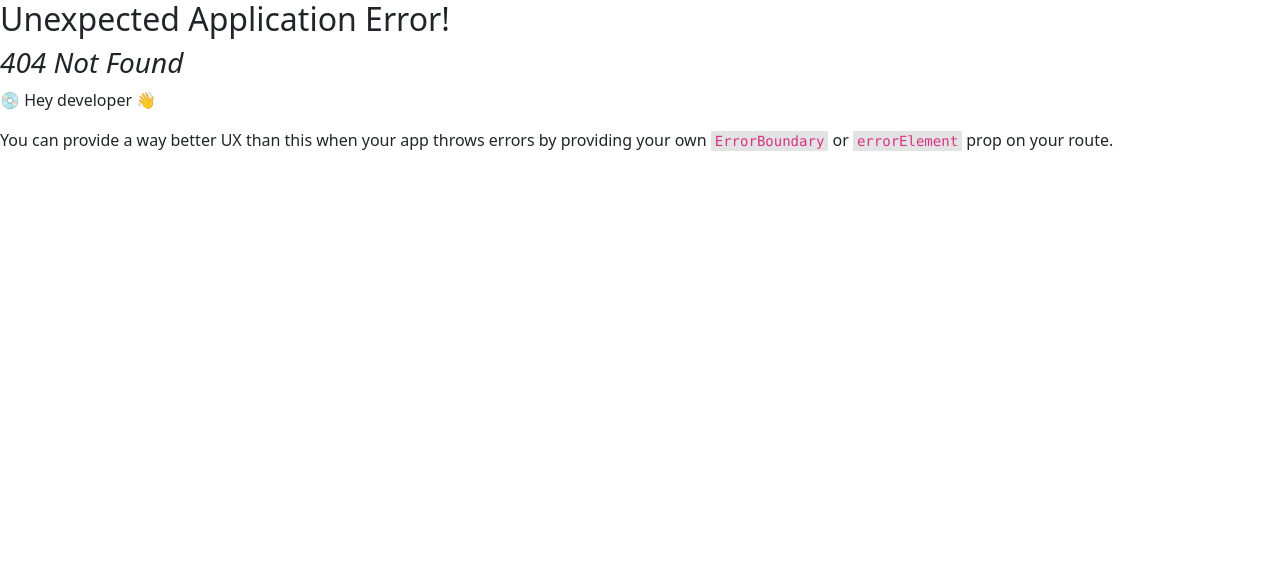
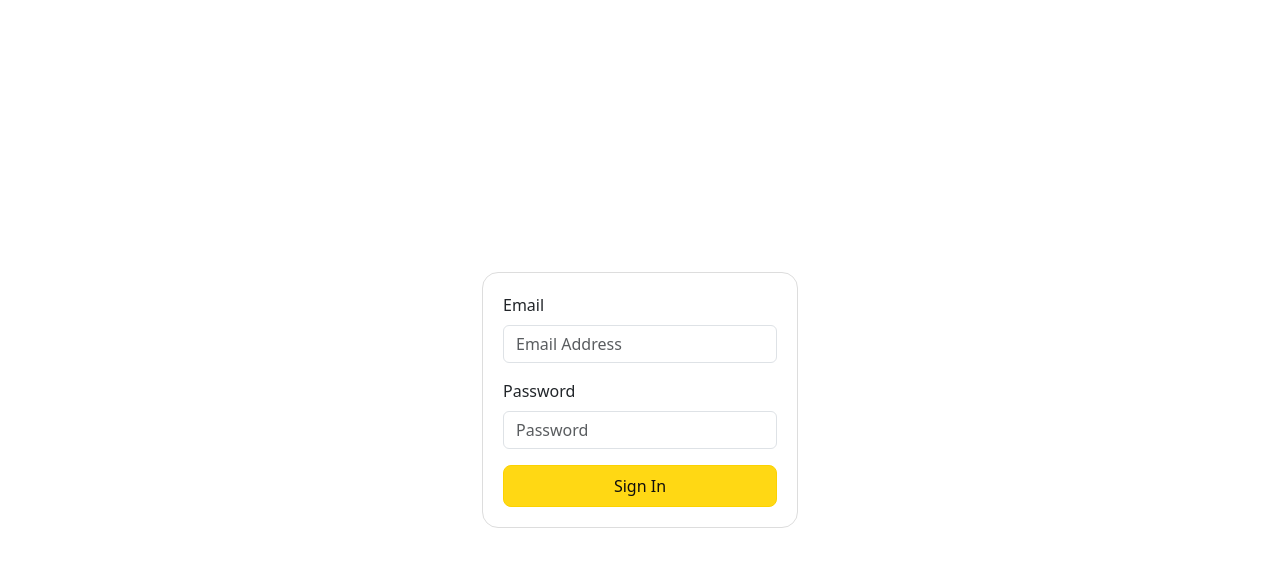
Before and after one commit to gsprasannabalaji/bos-buy-commerce, a React (Vite) app in the folder frontend/: page /login in a window 1280 px wide. Before the commit this address had no page. Shown: the top 566 px of the page. Built offline with nearby package versions, Linux system fonts and the light colour scheme.

Commit message:
added the login feature

```diff
--- a/frontend/src/app/store.js
+++ b/frontend/src/app/store.js
@@ -1,10 +1,12 @@
 import { configureStore } from '@reduxjs/toolkit';
 import cartSliceReducer from '../features/cart/cartSlice';
 import productsSliceReducer from '../features/products/productsSlice';
+import userReducer from '../features/user/userSlice';
 
 export const store = configureStore({
   reducer: {
     cart: cartSliceReducer,
-    products: productsSliceReducer
+    products: productsSliceReducer,
+    user: userReducer
   },
 })
--- a/frontend/src/common-components/Header.jsx
+++ b/frontend/src/common-components/Header.jsx
@@ -7,12 +7,16 @@ import {
   InputGroup,
   Nav,
   Offcanvas,
+  Dropdown,
 } from "react-bootstrap";
 import { BiSearch } from "react-icons/bi";
 import { FaShoppingCart } from "react-icons/fa";
 import { useState } from "react";
-import { useSelector } from "react-redux";
+import { useSelector, useDispatch } from "react-redux";
 import { useNavigate, useSearchParams } from "react-router-dom";
+import axios from "axios";
+import useCookieVerifier from "../custom-hooks/useCookieVerifier";
+import { setUser } from "../features/user/userSlice";
 
 const Header = () => {
   const [searchParams] = useSearchParams();
@@ -26,6 +30,33 @@ const Header = () => {
   });
   const [expand] = useState("lg");
   const navigate = useNavigate();
+  const [showDropdown, setShowDropdown] = useState(false);
+  const { isLoading, currentUserDetails } = useCookieVerifier();
+  const { isUserValid } = useSelector((state) => state?.user?.user);
+  const dispatch = useDispatch();
+
+  const handleToggleDropdown = () => setShowDropdown(!showDropdown);
+
+  const handleLogOut = async () => {
+    try {
+      await axios.get(
+        `${import.meta.env.VITE_BACKEND_ENDPOINT_URL}/user/clearCookies`,
+        { withCredentials: true }
+      );
+      localStorage.removeItem("userDetails");
+      dispatch(
+        setUser({
+          email: "",
+          password: "",
+          role: "",
+          isUserValid: false,
+        })
+      );
+      navigate("/");
+    } catch (error) {
+      console.error(error);
+    }
+  };
 
   const handleSearchChange = (event) => {
     setSearchQuery(event?.target?.value);
@@ -46,9 +77,18 @@ const Header = () => {
     navigate("/cart");
   };
 
+  if (isLoading) {
+    return <div>Loading...</div>;
+  }
+
   return (
     <>
-      <Navbar sticky="top" key={expand} expand={expand} className="bg-body-tertiary mb-3">
+      <Navbar
+        sticky="top"
+        key={expand}
+        expand={expand}
+        className="bg-body-tertiary mb-3"
+      >
         <Container className="gap-3 flex-nowrap">
           <Navbar.Brand onClick={() => navigate("/")}>BOSBuy</Navbar.Brand>
           <InputGroup className="w-auto flex-grow-1">
@@ -96,7 +136,35 @@ const Header = () => {
             </Offcanvas.Header>
             <Offcanvas.Body>
               <Nav className="justify-content-end flex-grow-1 flex-lg-grow-0 pe-3">
-                <Button variant="tertiary">Login</Button>
+                {isUserValid ? (
+                  <Dropdown
+                    show={showDropdown}
+                    onToggle={handleToggleDropdown}
+                    className="header__dropdown"
+                  >
+                    <Dropdown.Toggle
+                      variant="tertiary"
+                      id="dropdown-basic"
+                      className="header__dropdown__toggle"
+                    >
+                      {`Hi ${currentUserDetails?.userName}`}
+                    </Dropdown.Toggle>
+
+                    <Dropdown.Menu>
+                      <Dropdown.Item onClick={handleLogOut}>
+                        Logout
+                      </Dropdown.Item>
+                    </Dropdown.Menu>
+                  </Dropdown>
+                ) : (
+                  <Button
+                    variant="tertiary"
+                    className="header__cta--login"
+                    onClick={() => navigate("/login")}
+                  >
+                    Login
+                  </Button>
+                )}
                 {/* <Nav.Link href="#action1">Profile</Nav.Link> */}
               </Nav>
             </Offcanvas.Body>
--- /dev/null
+++ b/frontend/src/custom-hooks/useCookieVerifier.jsx
@@ -0,0 +1,53 @@
+import { useState, useEffect } from "react";
+import { useSelector, useDispatch } from "react-redux";
+import axios from "axios";
+import { setUser } from "../features/user/userSlice";
+
+const useCookieVerifier = () => {
+  const user = useSelector((state) => state?.user?.user);
+  const [isAdminRole, setIsAdminRole] = useState(false);
+  const [isLoading, setIsLoading] = useState(true);
+  const dispatch = useDispatch();
+  const currentUserDetails = localStorage.getItem("userDetails")
+    ? JSON?.parse(localStorage.getItem("userDetails"))
+    : "";
+
+  useEffect(() => {
+    if (!user?.isUserValid) {
+      (async () => {
+        try {
+          const isAdminRole = await axios?.get(
+            `${import.meta.env.VITE_BACKEND_ENDPOINT_URL}/user/check-admin`,
+            {
+              withCredentials: true,
+            }
+          );
+          setIsAdminRole(isAdminRole || false);
+          dispatch(setUser({
+            ...user,
+            isUserValid: true
+          }))
+          setIsLoading(false);
+        } catch (error) {
+          console.error("Error verifying cookie:", error);
+          setIsAdminRole(false);
+          dispatch(setUser({
+            ...user,
+            isUserValid: false
+          }))
+          setIsLoading(false);
+        }
+      })();
+    } else {
+      setIsLoading(false);
+      dispatch(setUser({
+        ...user,
+        isUserValid: true
+      }))
+    }
+  }, []);
+
+  return { isAdminRole, isLoading, currentUserDetails };
+};
+
+export default useCookieVerifier;
--- /dev/null
+++ b/frontend/src/features/user/userSlice.js
@@ -0,0 +1,24 @@
+import { createSlice } from "@reduxjs/toolkit";
+
+const initialState = {
+    user: {
+        email: "",
+        password: "",
+        role: "",
+        isUserValid: false
+    }
+};
+
+export const userSlice = createSlice({
+    name: "user",
+    initialState,
+    reducers: {
+        setUser: (state, action) => {
+            state.user = action.payload;
+        },
+    }
+})
+
+export const { setUser } = userSlice.actions;
+
+export default userSlice.reducer;
--- /dev/null
+++ b/frontend/src/pages/Login.jsx
@@ -0,0 +1,99 @@
+import React from "react";
+import { Form, Button } from "react-bootstrap";
+import { useNavigate } from "react-router-dom";
+import { useSelector, useDispatch } from "react-redux";
+import { setUser } from "../features/user/userSlice";
+import axios from "axios";
+
+const Login = () => {
+  const user = useSelector((state) => state?.user?.user);
+  const navigate = useNavigate();
+  const dispatch = useDispatch();
+
+  const handleChange = (event) => {
+    const { name, value } = event?.target;
+    dispatch(
+      setUser({
+        ...user,
+        [name]: value,
+      })
+    );
+  };
+
+  const handleSignIn = async (event) => {
+    event.preventDefault();
+    const { email, password } = user;
+    try {
+      const result = await axios?.post(
+        `${import.meta.env.VITE_BACKEND_ENDPOINT_URL}/user/login`,
+        {
+          email: email,
+          password: password,
+        },
+        { withCredentials: true }
+      );
+      if (result && result?.data) {
+        localStorage.setItem(
+          "userDetails",
+          JSON.stringify({
+            email: result?.data?.email,
+            userName: result?.data?.userName,
+            role: result?.data?.role,
+            isUserValid: result?.data?.isUserValid
+          })
+        );
+        dispatch(
+          setUser({
+            ...user,
+            role: result?.data?.role,
+            isUserValid: result?.data?.isUserValid
+          })
+        );
+        setTimeout(() => {
+            navigate("/");
+        }, 1000);
+      }
+    } catch (err) {
+      console.error(err);
+    }
+  };
+
+  return (
+    <section className="login">
+      <Form className="login__form">
+        <Form.Group controlId="email">
+          <Form.Label>Email</Form.Label>
+          <Form.Control
+            type="email"
+            placeholder="Email Address"
+            className="login__form__input mb-3"
+            onChange={handleChange}
+            name="email"
+          />
+        </Form.Group>
+
+        <Form.Group controlId="password">
+          <Form.Label>Password</Form.Label>
+          <Form.Control
+            type="password"
+            placeholder="Password"
+            className="login__form__input"
+            onChange={handleChange}
+            name="password"
+          />
+        </Form.Group>
+
+        <Button
+          variant="primary"
+          type="submit"
+          className="login__form__cta"
+          onClick={handleSignIn}
+        >
+          Sign In
+        </Button>
+      </Form>
+    </section>
+  );
+};
+
+export default Login;
--- a/frontend/src/scss/abstracts/_variables.scss
+++ b/frontend/src/scss/abstracts/_variables.scss
@@ -7,4 +7,7 @@ $primary-white: white;
 $danger: red;
 $primary-black: rgba(15, 14, 14);
 $primary-blue: #007bff;
+$primary-yellow: #FFD814;
+$secondary-yellow: #FCD200;
+$golden-rod: goldenrod;
 $hover-darken-percentage: 10%;
--- a/frontend/src/scss/layout/_header.scss
+++ b/frontend/src/scss/layout/_header.scss
@@ -5,4 +5,31 @@
             right: toRem(-12px);
         }
     }
+
+    &__dropdown {
+        &__toggle {
+            color: $primary-black;
+            border: none;
+            &::after {
+                display: none;
+            }
+
+            &:hover {
+                color: $primary-black;
+                text-decoration: underline;
+            }
+
+            &:active, &:first-child:active, &.show {
+                border: none;
+            }
+        }
+    }
+
+    &__cta {
+        &--login {
+            &:active , &:first-child:active {
+                border:none;
+            }
+        }
+    }
 }
--- /dev/null
+++ b/frontend/src/scss/pages/Login.scss
@@ -0,0 +1,35 @@
+.login {
+    display: flex;
+    justify-content: center;
+    align-items: center;
+    flex-direction: column;
+    padding: toRem(16px);
+    height: 100vh;
+
+    &__form {
+        border: 1px solid #ddd;
+        border-radius: toRem(16px);
+        padding: toRem(20px);
+        width: toRem(316px);
+
+        &__input:focus  {
+            box-shadow: 0 0 0 0;
+            border-color: $golden-rod;
+        }
+
+        &__cta {
+            background-color: $primary-yellow;
+            border-radius: toRem(8px);
+            border: 1px solid $secondary-yellow;
+            color: $primary-black;
+            margin-top: toRem(16px);
+            padding: toRem(8px);
+            width: 100%;
+            &:hover {
+                background: #F7CA00;
+                border-color: #F2C200;
+                cursor: pointer;
+            }
+        }
+    }
+}
--- a/frontend/src/scss/style.scss
+++ b/frontend/src/scss/style.scss
@@ -14,3 +14,6 @@
 @import 'components/ProductCard.scss';
 @import 'components/ProductCategory.scss';
 @import 'components/TopProducts.scss';
+
+// pages
+@import 'pages/Login.scss';
```
Also changed, not shown: frontend/src/App.jsx (+13 -11 lines).
